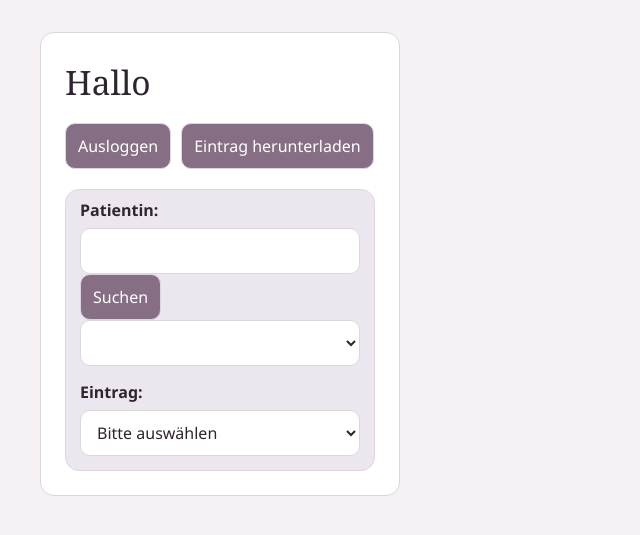
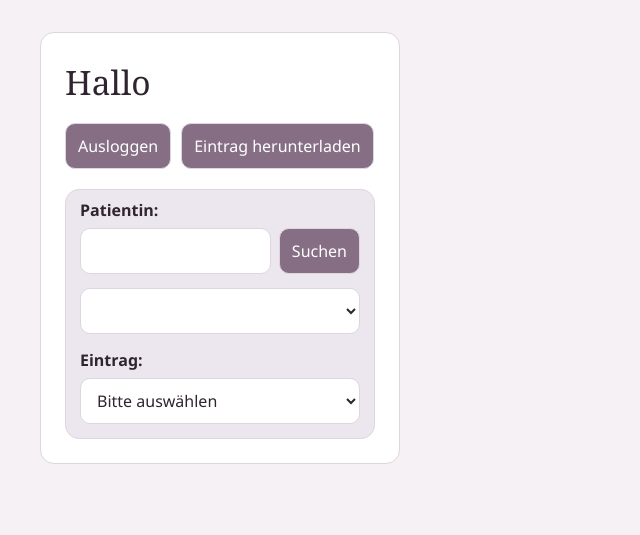
Before and after one commit to michelzwahr/patient-intake-system, a Flask app: page /dashboard in a window 1280 px wide. Shown: the top 535 px of the page, without its empty margins (0-640 px from the left). Run offline with Flask 3, Linux system fonts and the light colour scheme; the visitor is signed in with stand-in values (Sample User, id 1); lists and menus that the app fills with data are empty.

Commit message:
style: update css for bigger displays

```diff
--- a/static/css/app.css
+++ b/static/css/app.css
@@ -136,10 +136,14 @@ summary {
     color: var(--text);
 }
 
-details p,
+details p {
+    margin: 0;
+    padding: 0 14px 12px;
+}
+
 details ul {
     margin: 0;
-    padding: 0 14px 12px;
+    padding: 0 14px 12px 32px;
 }
 
 ul {
@@ -187,9 +191,6 @@ p label:has(input[type="radio"]) {
     margin: 16px 0;
 }
 
-/*.section,
-#contraception-list,
-#medication-list,*/
 #acute_symptoms_div,
 #disease_div,
 #gen_op_div,
@@ -264,7 +265,7 @@ body:has(#login_form),
     display: grid;
     grid-template-columns: minmax(280px, 360px) minmax(0, 1fr);
     gap: 24px;
-    max-width: 1200px;
+    max-width: 160vh;
     margin-left: 24px;
     margin-right: auto;
     align-items: start;
@@ -291,6 +292,22 @@ body:has(#login_form),
     padding-top: 8px;
     border: 1px solid var(--border);
     border-radius: 14px;
+}
+#search-div {
+    display: flex;
+    gap: 8px;
+    margin-bottom: 14px;
+}
+
+#search-div input {
+    flex: 1;
+    width: auto;
+    min-width: 0;
+}
+
+#search-div button {
+    flex-shrink: 0;
+    width: auto;
 }
 
 .dashboard-controls select {
--- a/templates/Dashboard.html
+++ b/templates/Dashboard.html
@@ -19,8 +19,10 @@
 
             <div class="dashboard-controls">
                 <label for="patient-select">Patientin:</label>
-                <input type="text" name="patient-name" id="patient-name">
-                <button id="search-patient" onclick="search_patient()">Suchen</button>
+                <div id="search-div">
+                    <input type="text" name="patient-name" id="patient-name">
+                    <button id="search-patient" onclick="search_patient()">Suchen</button>
+                </div>
 
                 <select name="patient-select" id="patient-select"></select>
 
```
